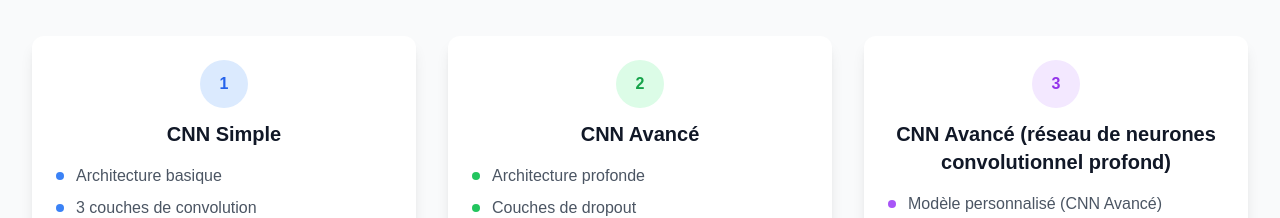
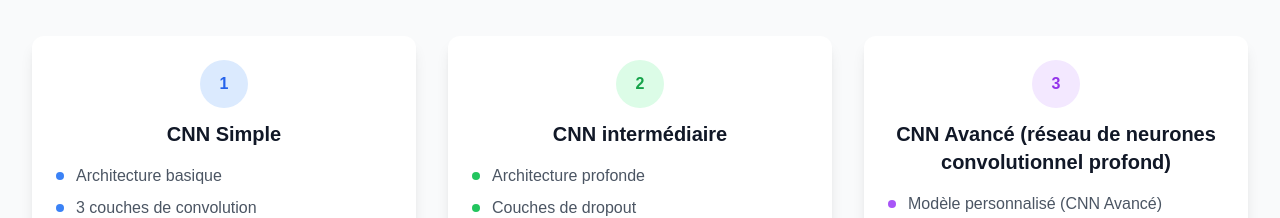
Before and after one commit to AbasseMahmoud/Projet_DeepLearning, a Next.js app in the folder frontend/: page / in a window 1280 px wide. Shown: the part 1300-1518 px from the top of the page. Built offline with nearby package versions, Linux system fonts and the light colour scheme.

Commit message:
changement du nom du deuxieme modele de avance a intermediare

```diff
--- a/frontend/app/components/Home.tsx
+++ b/frontend/app/components/Home.tsx
@@ -335,7 +335,7 @@ export default function Home() {
                 <div className="w-12 h-12 bg-green-100 dark:bg-green-900/50 rounded-full flex items-center justify-center mx-auto mb-3">
                   <span className="text-green-600 dark:text-green-400 font-bold">2</span>
                 </div>
-                <h3 className="text-xl font-bold text-gray-900 dark:text-white">CNN Avancé</h3>
+                <h3 className="text-xl font-bold text-gray-900 dark:text-white">CNN intermédiaire</h3>
               </div>
               <ul className="space-y-2 text-gray-600 dark:text-gray-300">
                 <li className="flex items-center">
```
